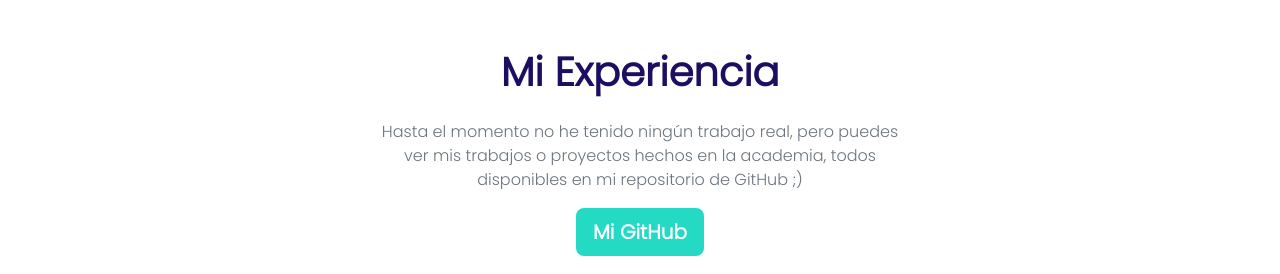
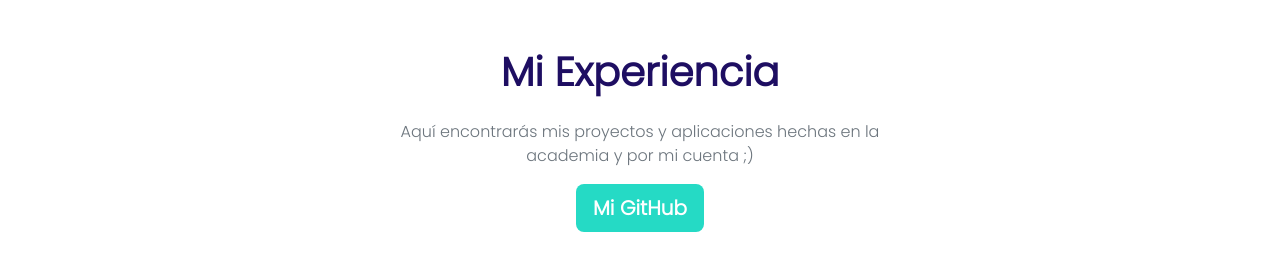
Before and after one commit to freddyval7/my-portfolio, a plain HTML site: page index.html in a window 1280 px wide. Shown: the part 1220-1494 px from the top of the page. Drawn offline with nearby package versions, Linux system fonts and the light colour scheme.

Commit message:
modify text

```diff
--- a/index.html
+++ b/index.html
@@ -85,8 +85,7 @@
                     </div>
                     <div class="row justify-content-center">
                         <div class="col-sm-11 col-md-6">
-                            <p class="text-muted text-center">Hasta el momento no he tenido ningún trabajo real, pero puedes
-                            ver mis trabajos o proyectos hechos en la academia, todos disponibles en mi repositorio de GitHub ;)</p>
+                            <p class="text-muted text-center">Aquí encontrarás mis proyectos y aplicaciones hechas en la academia y por mi cuenta ;)</p>
                         </div>
                     </div>
                     <div class="row justify-content-center">
```
